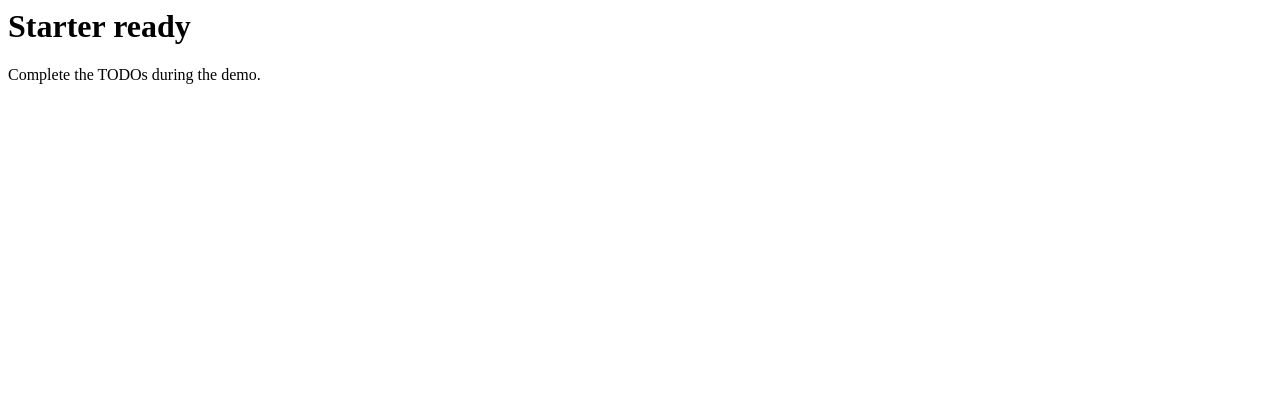
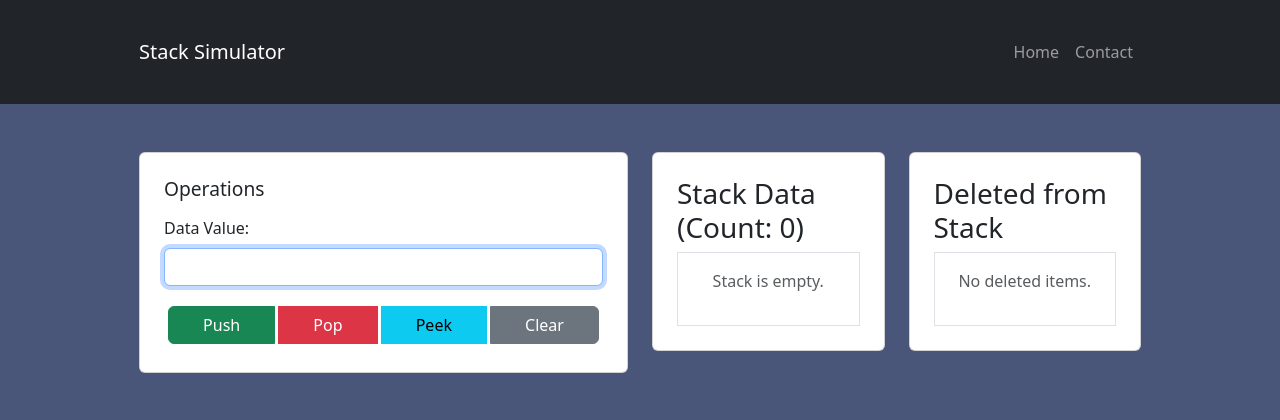
Before and after one commit to Ed31an/F1-stack-simulator-Baladad-Edrian, a Flask app: page / in a window 1280 px wide. Shown: the top 420 px of the page. Run offline with Flask 3, Linux system fonts and the light colour scheme.

Commit message:
Complete Flask stack simulator

```diff
--- a/app.py
+++ b/app.py
@@ -2,43 +2,80 @@
 Before class, preview templates/index.html directly in the browser.
 Running this file starts a status page, not the completed simulator.
 """
-from flask import Flask
+import os
+import secrets
+from flask import Flask, render_template, request, redirect, url_for, session, flash
+from stack_model import Stack
 
-# TODO P1: Extend the imports with render_template, request, redirect,
-# url_for, session, and flash. Import secrets and the completed Stack class.
 app = Flask(__name__)
-# TODO P2: Set SECRET_KEY for the session and flash messages.
-# This lesson uses short fictional stack values on localhost.
-
+app.config['SECRET_KEY'] = os.environ.get('SECRET_KEY') or secrets.token_hex(32)
 
 @app.route('/')
 def index():
-    # TODO P3: Replace this temporary response with render_template.
-    # Start by displaying the static index.html through Flask.
-    # TODO P6: Restore stack values from session, reverse for display,
-    # and pass items, size, popped, and highlight to the template.
-    return '<h1>Starter ready</h1><p>Complete the TODOs during the demo.</p>'
+    raw_items = session.get('items', [])
+    stack = Stack(list(raw_items))
+    display_items = list(reversed(stack.items))
+    pop_history = session.get('pop', [])
+    highlight = request.args.get('pick') == '1'
 
+    return render_template(
+        'index.html',
+        items=display_items,
+        size=stack.size(),
+        pop=pop_history,
+        highlight=highlight
+    )
 
-@app.route('/stack', methods=['POST'])
+@app.route('/operate', methods=['POST'])
 def operate():
-    # TODO P4: Read action and value from request.form. Strip the value.
-    # TODO P7: Restore the Stack and removed-item history from session.
-    # TODO P8: Implement Push, Pop, Peek, and Clear with feedback.
-    # Push accepts 1-24 characters and at most 20 current items.
-    # Pop and Peek must handle an empty stack. Clear resets both lists.
-    # Keep only the 20 most recently removed values.
-    # TODO P9: Reassign session values, then redirect to the index route.
-    # Use a peek flag when highlighting the top item.
-    return 'TODO: stack operations will be completed during the demo.', 501
+    action = request.form.get('action')
+    value = request.form.get('value', '').strip()
 
+    raw_items = session.get('items', [])
+    stack = Stack(list(raw_items))
+    pop_history = session.get('pop', [])
+    highlight = False
+
+    if action == 'push':
+        if not value or len(value) > 24:
+            flash('Enter 1 to 24 characters.', 'error')
+        elif stack.size() >= 20:
+            flash('Stack limit reached (max 20 items).', 'error')
+        else:
+            stack.push(value)
+            flash(f"Pushed '{value}' to top of stack.", 'success')
+
+    elif action == 'pop':
+        removed = stack.pop()
+        if removed is None:
+            flash('Stack is empty. Cannot pop.', 'error')
+        else:
+            pop_history.insert(0, removed)
+            flash(f"Popped '{removed}' from stack.", 'success')
+
+    elif action == 'peek':
+        top_item = stack.peek()
+        if top_item is None:
+            flash('Stack is empty. Cannot peek.', 'error')
+        else:
+            flash(f"Top item is '{top_item}'.", 'success')
+            highlight = True
+
+    elif action == 'clear':
+        stack.clear()
+        pop_history = []
+        flash('Stack and deleted history cleared.', 'success')
+
+    session['items'] = stack.items
+    session['pop'] = pop_history
+
+    if highlight:
+        return redirect(url_for('index', pick=1))
+    return redirect(url_for('index'))
 
 @app.route('/contact')
 def contact():
-    # TODO P5: Render contact.html as a placeholder landing page.
-    # A validated contact form belongs to a later lesson.
-    return 'TODO: connect the contact placeholder during the demo.', 501
-
+    return render_template('contact.html')
 
 if __name__ == '__main__':
-    app.run()  # Local development only. Stop with Ctrl+C.
+    app.run(debug=True)
--- a/templates/base.html
+++ b/templates/base.html
@@ -1,29 +1,38 @@
-<!doctype html>
+<!DOCTYPE html>
 <html lang="en">
 <head>
-  <meta charset="utf-8">
-  <meta name="viewport" content="width=device-width, initial-scale=1">
-  <title>Stack Simulator Starter</title>
-  <link href="https://cdn.jsdelivr.net/npm/bootstrap@5.2.3/dist/css/bootstrap.min.css" rel="stylesheet">
-  <!-- TODO H1: During the demo replace this relative URL with url_for('static', ...). -->
-  <link href="../static/css/style.css" rel="stylesheet">
+    <meta charset="UTF-8">
+    <meta name="viewport" content="width=device-width, initial-scale=1.0">
+    <title>{% block title %}Flask Stack Simulator{% endblock %}</title>
+    <link rel="stylesheet" href="https://cdn.jsdelivr.net/npm/bootstrap@5.3.0/dist/css/bootstrap.min.css">
+    <link rel="stylesheet" href="{{ url_for('static', filename='css/style.css') }}">
+    <script src="https://code.jquery.com/jquery-3.6.0.min.js"></script>
 </head>
 <body>
-<main class="container py-4">
-  <!-- TODO H2: Replace file links with Flask route links during the demo. -->
-  <nav class="mb-4" aria-label="Main navigation">
-    <a href="index.html">Stack simulator</a>
-    <a class="ms-3" href="contact.html">Contact placeholder</a>
-  </nav>
-<!-- Layout reference only: index.html and contact.html are independent static pages. -->
-<h1>Shared page layout</h1>
-<p>This file shows the shared navigation and asset links.</p>
-<!-- TODO H3: Add the Flask flash-message loop. -->
-<!-- TODO H8: Add Jinja title and content blocks, then let child pages extend this file. -->
-<p>Page-specific content will appear here after template inheritance is introduced.</p>
-</main>
-<script src="https://code.jquery.com/jquery-3.6.3.min.js"></script>
-<!-- TODO H1: Build this static asset URL with url_for during the demo. -->
-<script src="../static/js/ui.js"></script>
+    <nav class="navbar navbar-expand-lg navbar-dark bg-dark mb-4">
+        <div class="container">
+            <a class="navbar-brand" href="{{ url_for('index') }}">Stack Simulator</a>
+            <div class="navbar-nav">
+                <a class="nav-link" href="{{ url_for('index') }}">Home</a>
+                <a class="nav-link" href="{{ url_for('contact') }}">Contact</a>
+            </div>
+        </div>
+    </nav>
+
+    <div class="container">
+        {% with messages = get_flashed_messages(with_categories=true) %}
+            {% if messages %}
+                {% for category, message in messages %}
+                    <div class="alert alert-{{ 'danger' if category == 'error' else 'success' }}" role="alert">
+                        {{ message }}
+                    </div>
+                {% endfor %}
+            {% endif %}
+        {% endwith %}
+
+        {% block content %}{% endblock %}
+    </div>
+
+    <script src="{{ url_for('static', filename='js/ui.js') }}"></script>
 </body>
 </html>
--- a/templates/index.html
+++ b/templates/index.html
@@ -1,60 +1,53 @@
-<!doctype html>
-<html lang="en">
-<head>
-  <meta charset="utf-8">
-  <meta name="viewport" content="width=device-width, initial-scale=1">
-  <title>Stack Simulator Starter</title>
-  <link href="https://cdn.jsdelivr.net/npm/bootstrap@5.2.3/dist/css/bootstrap.min.css" rel="stylesheet">
-  <!-- TODO H1: During the demo replace this relative URL with url_for('static', ...). -->
-  <link href="../static/css/style.css" rel="stylesheet">
-</head>
-<body>
-<main class="container py-4">
-  <!-- TODO H2: Replace file links with Flask route links during the demo. -->
-  <nav class="mb-4" aria-label="Main navigation">
-    <a href="index.html">Stack simulator</a>
-    <a class="ms-3" href="contact.html">Contact placeholder</a>
-  </nav>
-<h1>Stack Data Structure Simulator</h1>
-<p><strong>Static preview:</strong> the sample values below do not change.</p>
-<!-- TODO H3: Replace this sample message with Flask flash messages. -->
-<p class="notice" role="status">Preview only. Stack operations will be added during the demo.</p>
-<!-- TODO H4: Replace the sample count with a Jinja variable. -->
-<p>Stack size: <strong>3</strong></p>
-<div class="row simulator">
-  <section class="col-md-4 operations">
-    <h2>Operations</h2>
-    <!-- TODO H5: Connect action to the operate endpoint with url_for and remove onsubmit. -->
-    <form action="#" method="POST" onsubmit="return false;">
-      <label for="st_data">Data (1 to 24 characters)</label>
-      <input id="st_data" name="value" maxlength="24" class="form-control mb-2" autocomplete="off">
-      <!-- Buttons deliberately use type=button. Change to submit during the demo. -->
-      <div class="d-grid gap-2">
-        <button type="button" id="btn_push" name="action" value="push" class="btn btn-success">Push</button>
-        <button type="button" id="btn_pop" name="action" value="pop" class="btn btn-danger">Pop</button>
-        <button type="button" id="btn_peek" name="action" value="peek" class="btn btn-warning">Peek</button>
-        <button type="button" id="btn_clear" name="action" value="clear" class="btn btn-light">Clear</button>
-      </div>
-    </form>
-  </section>
-  <section id="stack" class="col-md-4 stack-area">
-    <h2>Stack data</h2>
-    <!-- TODO H6: Replace sample items with a Jinja loop and empty-state text. -->
-    <div class="stack-item">C<small>TOP</small></div>
-    <div class="stack-item">B</div>
-    <div class="stack-item">A</div>
-  </section>
-  <section id="popped" class="col-md-4 popped-area">
-    <h2>Deleted from stack</h2>
-    <!-- TODO H7: Render actual removed values instead of this sample. -->
-    <div class="stack-item removed">X</div>
-  </section>
+{% extends 'base.html' %}
+
+{% block title %}Flask Stack Simulator (LIFO){% endblock %}
+
+{% block content %}
+<div class="row">
+    <div class="col-md-6">
+        <div class="card p-4 mb-4">
+            <h2>Operations</h2>
+            <form action="{{ url_for('operate') }}" method="POST">
+                <div class="mb-3">
+                    <label for="st_data" class="form-label">Data Value:</label>
+                    <input type="text" id="st_data" name="value" class="form-control" maxlength="24">
+                </div>
+                <div class="btn-group w-100" role="group">
+                    <button type="submit" name="action" value="push" class="btn btn-success">Push</button>
+                    <button type="submit" name="action" value="pop" class="btn btn-danger">Pop</button>
+                    <button type="submit" name="action" value="peek" class="btn btn-info">Peek</button>
+                    <button type="submit" name="action" value="clear" class="btn btn-secondary">Clear</button>
+                </div>
+            </form>
+        </div>
+    </div>
+
+    <div class="col-md-3">
+        <div class="card p-4 mb-4" id="stock">
+            <h3>Stack Data (Count: {{ size }})</h3>
+            <div class="stack-container border p-3 min-vh-25">
+                {% for item in items %}
+                    <div class="stack-item p-2 mb-2 border text-center {% if loop.first and highlight %}pick bg-warning text-dark fw-bold{% endif %}">
+                        {{ item }} {% if loop.first %}<span class="badge bg-primary">TOP</span>{% endif %}
+                    </div>
+                {% else %}
+                    <p class="text-muted text-center">Stack is empty.</p>
+                {% endfor %}
+            </div>
+        </div>
+    </div>
+
+    <div class="col-md-3">
+        <div class="card p-4 mb-4">
+            <h3>Deleted from Stack</h3>
+            <div class="border p-3 min-vh-25">
+                {% for item in pop %}
+                    <div class="p-2 mb-2 bg-light border text-center">{{ item }}</div>
+                {% else %}
+                    <p class="text-muted text-center">No deleted items.</p>
+                {% endfor %}
+            </div>
+        </div>
+    </div>
 </div>
-<p class="mt-3">Sample display only. Push, Pop, Peek, and Clear are not connected yet.</p>
-<!-- TODO H8: During the demo use base.html for shared layout and content blocks. -->
-</main>
-<script src="https://code.jquery.com/jquery-3.6.3.min.js"></script>
-<!-- TODO H1: Build this static asset URL with url_for during the demo. -->
-<script src="../static/js/ui.js"></script>
-</body>
-</html>
+{% endblock %}
```
Also changed, not shown: stack_model.py (+10 -7 lines).
